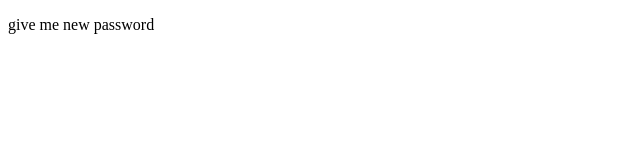
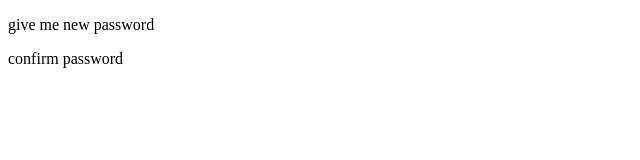
Before and after one commit to broCNR/i3_typing_Master_2026, a plain HTML site: page reset_password.html in a window 1280 px wide. Shown: the whole page, without its empty margins (0-640 px from the left). Drawn offline with Linux system fonts and the light colour scheme.

Commit message:
about us

```diff
--- a/reset_password.html
+++ b/reset_password.html
@@ -7,5 +7,6 @@
 </head>
 <body>
     <p>give me new password</p>
+    <p>confirm password</p>
 </body>
 </html>
```
